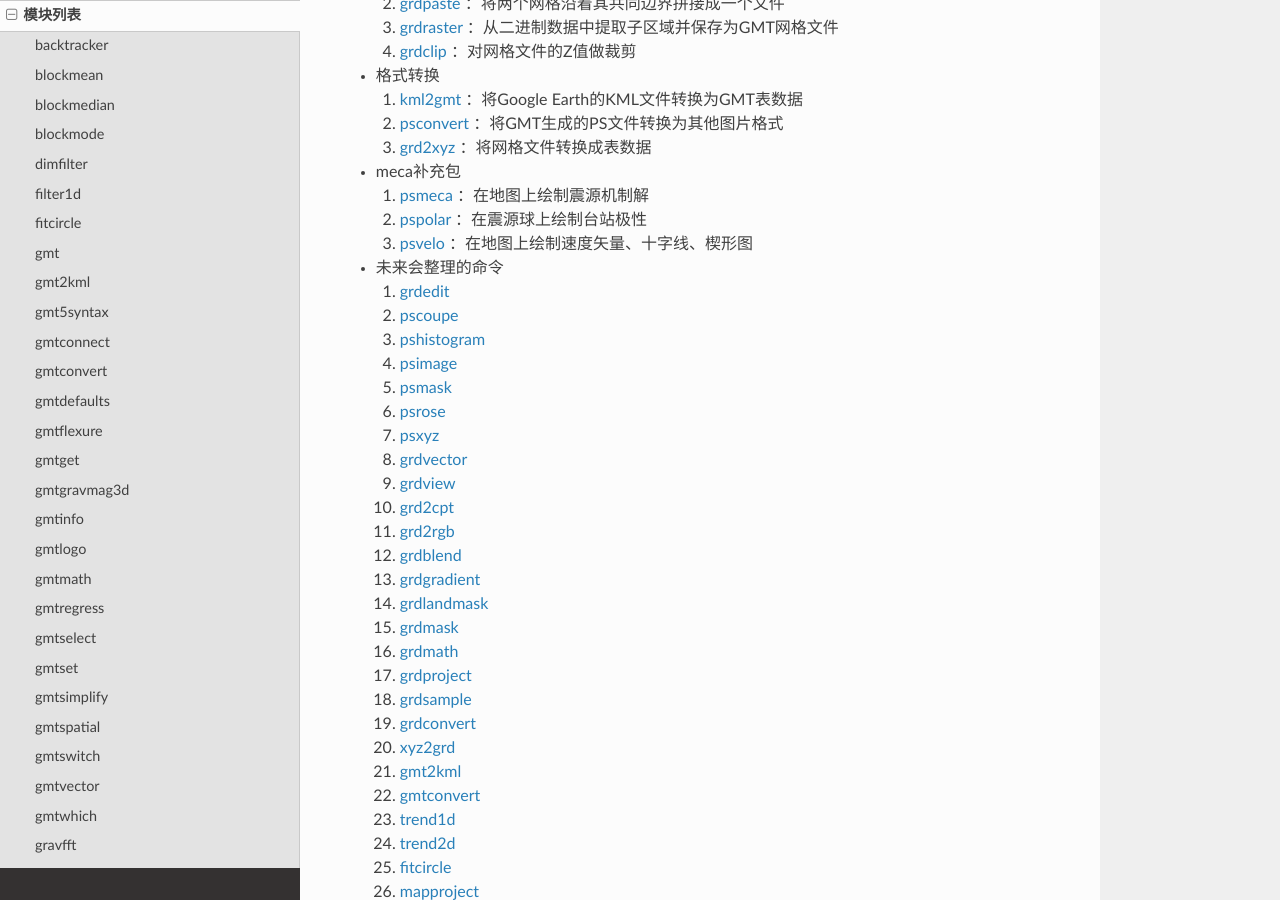
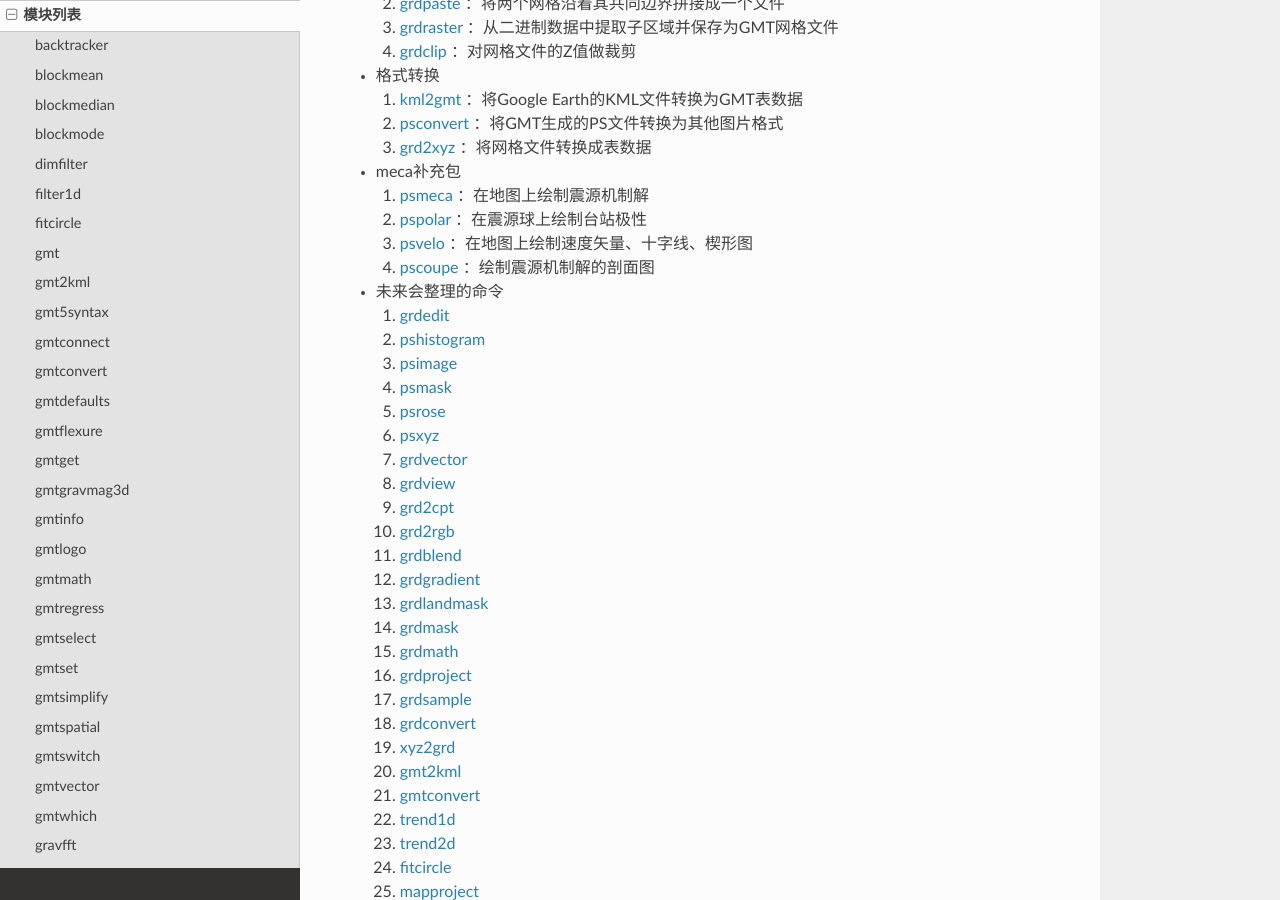
Before and after one commit to seisman/GMT5_Docs, a Sphinx documentation site: the page built from source/modules.rst, in a window 1280 px wide and 900 px high, scrolled down 849 px. Built offline with Sphinx 7.4.7 and the Read the Docs theme 2.0.0, drawn with Linux system fonts in a browser that asks for light colours; pages that are not in the unit, such as notebooks, are missing from menus.

Commit message:
update modules

```diff
--- a/source/modules.rst
+++ b/source/modules.rst
@@ -50,11 +50,11 @@
   #. :doc:`psmeca` ：在地图上绘制震源机制解
   #. :doc:`pspolar` ：在震源球上绘制台站极性
   #. :doc:`psvelo` ：在地图上绘制速度矢量、十字线、楔形图
+  #. :doc:`pscoupe` ：绘制震源机制解的剖面图
 
 - 未来会整理的命令
 
   #. :doc:`grdedit`
-  #. :doc:`pscoupe`
   #. :doc:`pshistogram`
   #. :doc:`psimage`
   #. :doc:`psmask`
```
